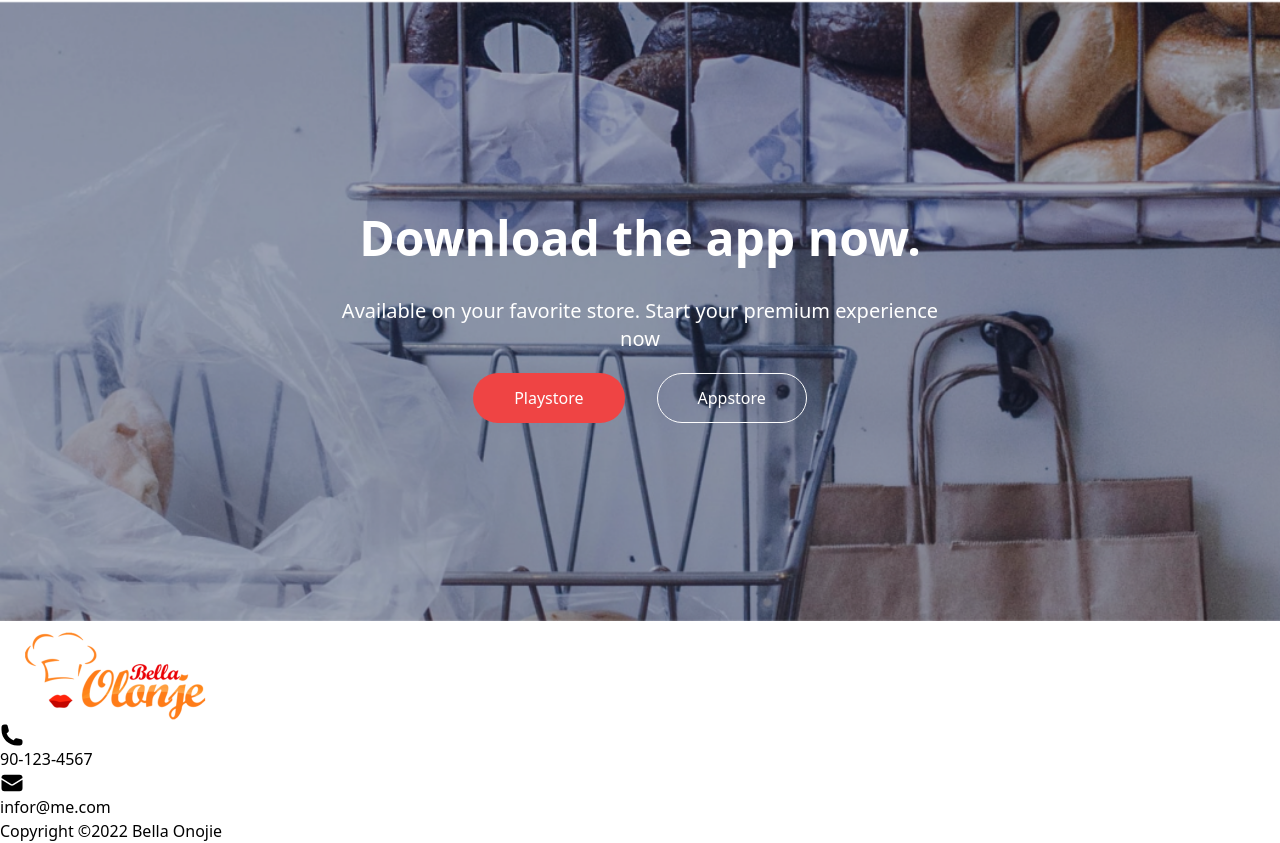
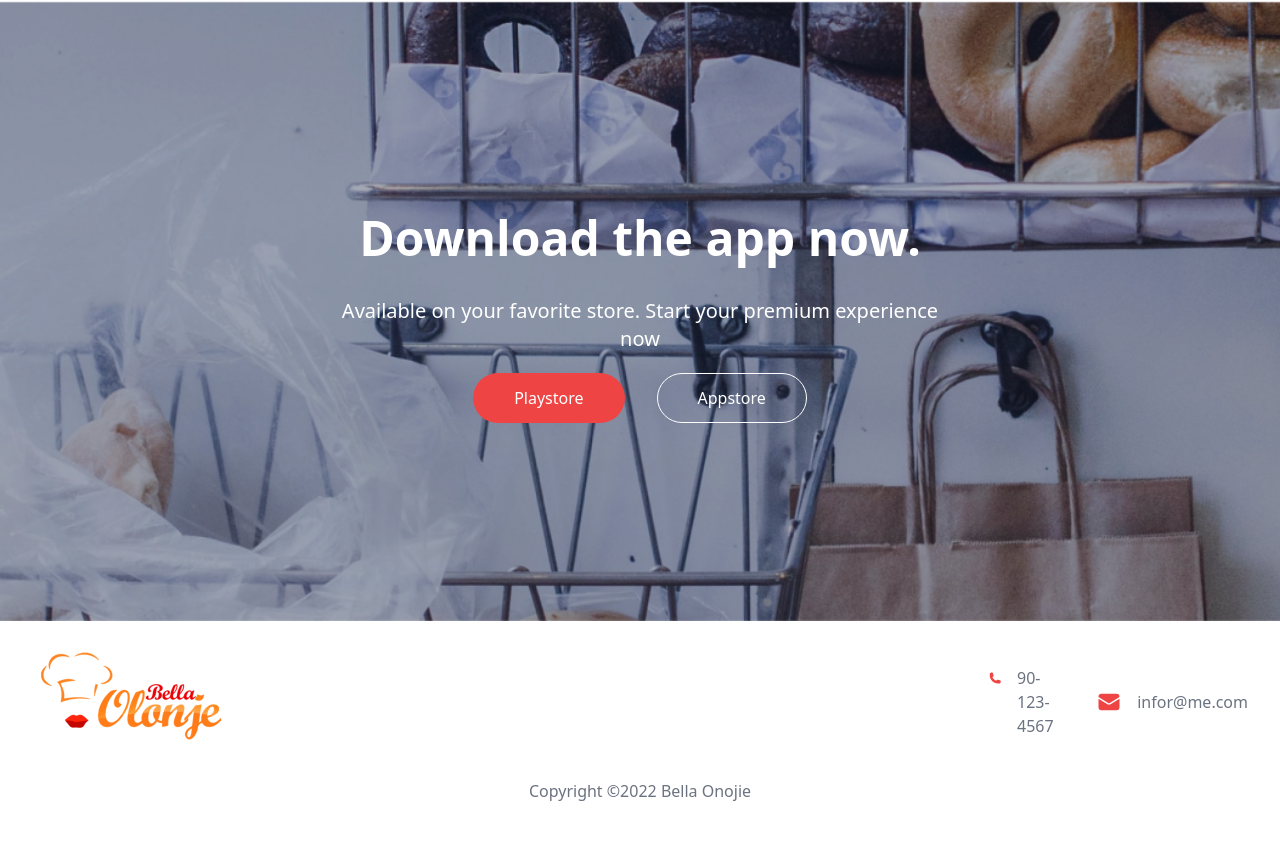
Before and after one commit to phanphuc2210/learnTailwindcss, a website: page public/index.html in a window 1280 px wide. Shown: the part 3444-4287 px from the top of the page. After the commit the page ends 4263 px from the top, so only its background shows below. Drawn offline with Linux system fonts and the light colour scheme.

Commit message:
Styling the footer and adjust a few things

```diff
--- a/public/index.html
+++ b/public/index.html
@@ -42,7 +42,7 @@
                             viewBox="0 0 24 24"
                             stroke-width="1.5"
                             stroke="currentColor"
-                            class="w-6 h-6"
+                            class="w-8 h-8"
                         >
                             <path
                                 stroke-linecap="round"
@@ -266,21 +266,22 @@
         <!-- ===footer=== -->
         <section>
             <!-- container -->
-            <div>
+            <div class="container mx-auto px-4">
+                <div class="flex flex-col justify-between items-center py-5 md:flex-row">
                     <!-- logo -->
-                <div>
+                    <div class="w-32 md:w-full">
                         <img src="./img/logo.png" alt="website logo" />
                     </div>
                     <!-- contact -->
-                <div>
+                    <div class="flex items-center mt-5 text-gray-500 ">
                         <!-- phone -->
-                    <a href="tel:901234567">
+                        <a href="tel:901234567" class="flex mx-4">
                             <!-- icon -->
                             <svg
                                 xmlns="http://www.w3.org/2000/svg"
                                 viewBox="0 0 24 24"
                                 fill="currentColor"
-                            class="w-6 h-6"
+                                class="w-6 h-6 text-red-500 mr-4"
                             >
                                 <path
                                     fill-rule="evenodd"
@@ -292,13 +293,13 @@
                             <p>90-123-4567</p>
                         </a>
                         <!-- email -->
-                    <a href="mailto:info@me.com">
+                        <a href="mailto:info@me.com" class="flex mx-4">
                             <!-- icon -->
                             <svg
                                 xmlns="http://www.w3.org/2000/svg"
                                 viewBox="0 0 24 24"
                                 fill="currentColor"
-                            class="w-6 h-6"
+                                class="w-6 h-6 text-red-500 mr-4"
                             >
                                 <path
                                     d="M1.5 8.67v8.58a3 3 0 003 3h15a3 3 0 003-3V8.67l-8.928 5.493a3 3 0 01-3.144 0L1.5 8.67z"
@@ -313,8 +314,9 @@
                     </div>
                 </div>
                 <!-- copyright -->
-            <div>
-                <p>Copyright &copy;2022 Bella Onojie</p>
+                <div class="text-center my-4">
+                    <p class="text-gray-500">Copyright &copy;2022 Bella Onojie</p>
+                </div>
             </div>
         </section>
 
--- a/tailwind.config.js
+++ b/tailwind.config.js
@@ -4,6 +4,8 @@ module.exports = {
     "./public/index.html",
     "./src/**/*.{html,js}"
   ],
+  mode: "jit",
+  purge: ["./public/**/*.html", "./public/**/*.js"],
   theme: {
     extend: {
       height: {
```
Also changed, not shown: public/style.css. Lines whose indentation alone changed are shown as unchanged.
